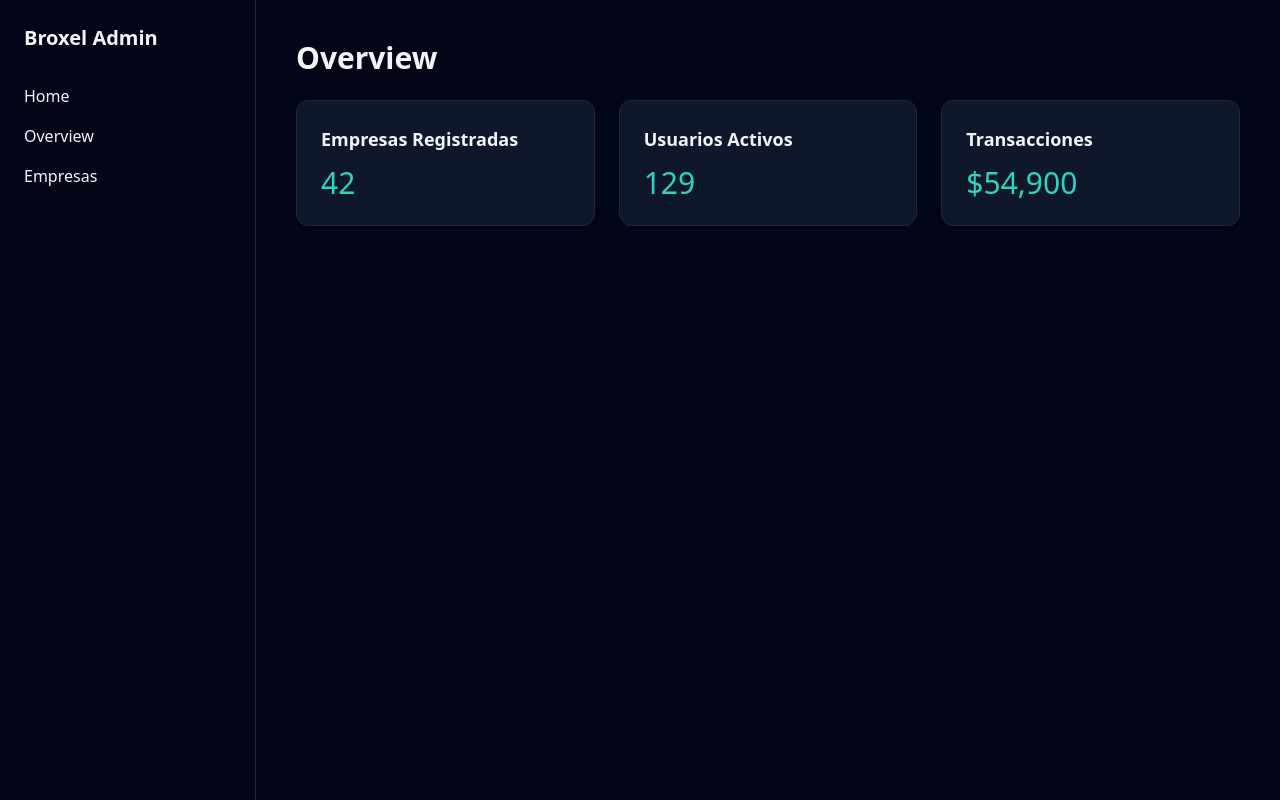
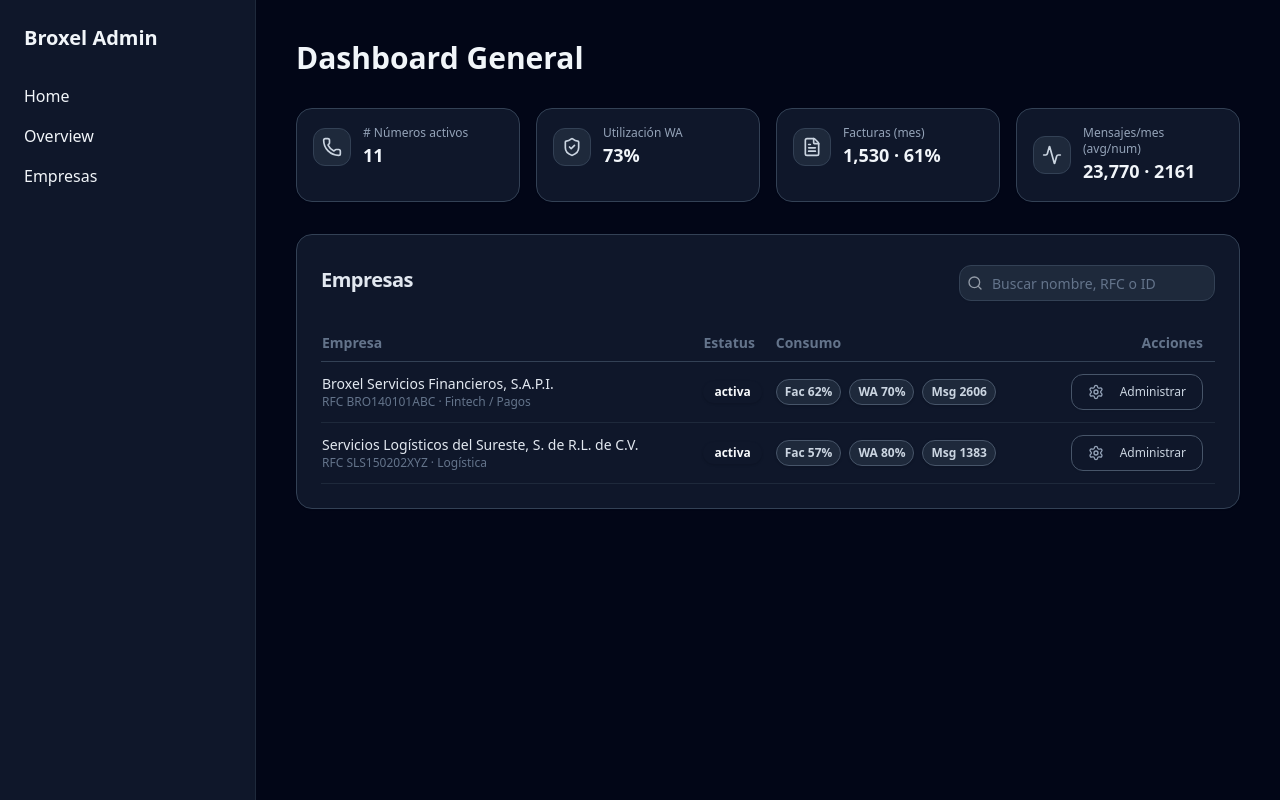
Before and after one commit to irvingleyva14/broxel-admin, a React (Vite) app: page /overview in a window 1280 px wide. Built offline with nearby package versions, Linux system fonts and the light colour scheme.

Commit message:
feat(overview): add dashboard KPIs, advanced companies table and full dark theme adjustments

```diff
--- a/src/App.tsx
+++ b/src/App.tsx
@@ -1,16 +1,16 @@
 import { Routes, Route } from "react-router-dom";
 import MainLayout from "./layouts/MainLayout";
 import Home from "./pages/Home";
-import Overview from "./pages/Overview";
 import CompaniesPage from "./features/companies/pages/CompaniesPage";
 import CompanyDetailPage from "./features/companies/pages/CompanyDetailPage";
+import OverviewPage from "./features/overview/pages/OverviewPage";
 
 function App() {
   return (
     <Routes>
       <Route element={<MainLayout />}>
         <Route path="/" element={<Home />} />
-        <Route path="/overview" element={<Overview />} />
+        <Route path="/overview" element={<OverviewPage />} />
         <Route path="/companies" element={<CompaniesPage />} />
         <Route path="/companies/:id" element={<CompanyDetailPage />} />
       </Route>
--- /dev/null
+++ b/src/features/overview/components/Kpi.tsx
@@ -0,0 +1,29 @@
+import { Card, CardContent } from "@/components/ui/card";
+
+export default function Kpi({
+  label,
+  value,
+  icon: Icon,
+}: {
+  label: string;
+  value: string | number;
+  icon: any;
+}) {
+  return (
+    <Card className="rounded-2xl shadow-sm bg-slate-900 border border-slate-700 text-slate-200">
+      <CardContent className="p-4 flex items-center gap-3">
+
+        {/* Icono con fondo oscuro */}
+        <div className="p-2 rounded-xl bg-slate-800 border border-slate-700">
+          <Icon className="h-5 w-5 text-slate-300" />
+        </div>
+
+        {/* Texto */}
+        <div>
+          <div className="text-xs text-slate-400">{label}</div>
+          <div className="text-lg font-semibold text-slate-100">{value}</div>
+        </div>
+      </CardContent>
+    </Card>
+  );
+}
--- /dev/null
+++ b/src/features/overview/components/OverviewCompaniesTable.tsx
@@ -0,0 +1,147 @@
+import { useMemo, useState } from "react";
+import { MOCK_COMPANIES } from "../../../mocks/companies";
+import { Badge } from "@/components/ui/badge";
+import { Search, Settings } from "lucide-react";
+import { Input } from "@/components/ui/input";
+import { Button } from "@/components/ui/button";
+import { Card, CardHeader, CardContent, CardTitle } from "@/components/ui/card";
+
+function pct(a: number, b: number) {
+  return Math.round((a / Math.max(1, b)) * 100);
+}
+
+export default function OverviewCompaniesTable() {
+  const [q, setQ] = useState("");
+
+  const filtered = useMemo(() => {
+    const term = q.toLowerCase();
+    return MOCK_COMPANIES.filter(
+      (c) =>
+        c.nombre.toLowerCase().includes(term) ||
+        c.rfc.toLowerCase().includes(term) ||
+        c.id.toLowerCase().includes(term)
+    );
+  }, [q]);
+
+  return (
+    <Card className="rounded-2xl shadow-sm bg-slate-900 border border-slate-700 text-slate-200">
+      <CardHeader className="flex flex-row items-center justify-between">
+        <CardTitle className="text-xl flex items-center gap-2">
+          <span>Empresas</span>
+        </CardTitle>
+
+        <div className="flex items-center gap-2">
+          <div className="relative">
+            <Search className="h-4 w-4 absolute left-2 top-2.5 opacity-60" />
+            <Input
+              value={q}
+              onChange={(e) => setQ(e.target.value)}
+              placeholder="Buscar nombre, RFC o ID"
+              className="pl-8 rounded-xl w-64 bg-slate-800 border-slate-700 text-slate-200"
+            />
+          </div>
+        </div>
+      </CardHeader>
+
+      <CardContent className="overflow-x-auto">
+        <table className="w-full text-sm">
+          <thead className="text-muted-foreground">
+            <tr className="text-left border-b border-slate-700">
+              <th className="py-2">Empresa</th>
+              <th>Estatus</th>
+              <th>Consumo</th>
+              <th className="text-right pr-3">Acciones</th>
+            </tr>
+          </thead>
+
+          <tbody>
+            {filtered.map((c) => {
+              const chips = (
+                <div className="flex flex-wrap gap-2">
+                  {/* Badges oscuros */}
+                  <Badge
+                    className="
+                      rounded-full px-2 py-1
+                      bg-slate-800 border border-slate-600
+                      text-slate-300
+                    "
+                  >
+                    Fac {pct(c.facturasMes, c.cuotaMensualFacturas)}%
+                  </Badge>
+
+                  <Badge
+                    className="
+                      rounded-full px-2 py-1
+                      bg-slate-800 border border-slate-600
+                      text-slate-300
+                    "
+                  >
+                    WA {pct(c.phoneSlotsUsed, c.phoneSlotsQuota)}%
+                  </Badge>
+
+                  <Badge
+                    className="
+                      rounded-full px-2 py-1
+                      bg-slate-800 border border-slate-600
+                      text-slate-300
+                    "
+                  >
+                    Msg{" "}
+                    {c.phoneSlotsUsed
+                      ? Math.round(c.mensajesMes / c.phoneSlotsUsed)
+                      : 0}
+                  </Badge>
+                </div>
+              );
+
+              return (
+                <tr
+                  key={c.id}
+                  className="border-b border-slate-800 hover:bg-slate-800/40 transition"
+                >
+                  <td className="py-3 max-w-[360px]">
+                    <div className="font-medium truncate">{c.nombre}</div>
+                    <div className="text-xs text-muted-foreground truncate">
+                      RFC {c.rfc} · {c.giro}
+                    </div>
+                  </td>
+
+                  <td>
+                    <Badge
+                      variant={
+                        c.status === "activa" ? "default" : "destructive"
+                      }
+                      className="rounded-full"
+                    >
+                      {c.status}
+                    </Badge>
+                  </td>
+
+                  <td>{chips}</td>
+
+                  <td className="text-right pr-3">
+                    <Button
+                      variant="outline"
+                      className="
+                        rounded-xl text-xs
+                        border-slate-600
+                        bg-slate-900
+                        text-slate-300
+                        hover:bg-slate-800
+                        hover:text-teal-300
+                      "
+                      onClick={() => console.log('TODO: Ir a admin', c.id)}
+                    >
+                      <Settings className="h-3 w-3 mr-2 text-slate-400" />
+                      Administrar
+                    </Button>
+                  </td>
+                </tr>
+              );
+            })}
+          </tbody>
+        </table>
+      </CardContent>
+    </Card>
+  );
+}
--- /dev/null
+++ b/src/features/overview/components/TopConsumption.tsx
@@ -0,0 +1,42 @@
+import Kpi from "./Kpi";
+import { Phone, ShieldCheck, FileText, Activity } from "lucide-react";
+import { MOCK_COMPANIES } from "../../../mocks/companies";
+
+const num = new Intl.NumberFormat("es-MX");
+
+export default function TopConsumption() {
+  const empresas = MOCK_COMPANIES;
+
+  const activos = empresas.reduce((a, c) => a + c.phoneSlotsUsed, 0);
+  const cupo = empresas.reduce((a, c) => a + c.phoneSlotsQuota, 0);
+  const waUtil = cupo ? Math.round((activos / cupo) * 100) : 0;
+
+  const facturasUsadas = empresas.reduce((a, c) => a + c.facturasMes, 0);
+  const facturasQuota = empresas.reduce(
+    (a, c) => a + c.cuotaMensualFacturas,
+    0
+  );
+  const factUtil = facturasQuota
+    ? Math.round((facturasUsadas / facturasQuota) * 100)
+    : 0;
+
+  const mensajes = empresas.reduce((a, c) => a + c.mensajesMes, 0);
+  const avgMsgPorNumero = activos ? Math.round(mensajes / activos) : 0;
+
+  return (
+    <div className="grid grid-cols-1 md:grid-cols-4 gap-4">
+      <Kpi label="# Números activos" value={String(activos)} icon={Phone} />
+      <Kpi label="Utilización WA" value={`${waUtil}%`} icon={ShieldCheck} />
+      <Kpi
+        label="Facturas (mes)"
+        value={`${num.format(facturasUsadas)} · ${factUtil}%`}
+        icon={FileText}
+      />
+      <Kpi
+        label="Mensajes/mes (avg/num)"
+        value={`${num.format(mensajes)} · ${avgMsgPorNumero}`}
+        icon={Activity}
+      />
+    </div>
+  );
+}
--- /dev/null
+++ b/src/features/overview/pages/OverviewPage.tsx
@@ -0,0 +1,16 @@
+import TopConsumption from "../components/TopConsumption";
+import OverviewCompaniesTable from "../components/OverviewCompaniesTable";
+
+export default function OverviewPage() {
+  return (
+    <div className="space-y-8 text-slate-200">
+      <h2 className="text-3xl font-bold mb-4 text-slate-100">
+        Dashboard General
+      </h2>
+
+      <TopConsumption />
+
+      <OverviewCompaniesTable />
+    </div>
+  );
+}
--- a/src/layouts/MainLayout.tsx
+++ b/src/layouts/MainLayout.tsx
@@ -5,7 +5,7 @@ export default function MainLayout() {
     <div className="min-h-screen flex bg-slate-950 text-slate-100">
 
       {/* Sidebar */}
-      <aside className="w-64 border-r border-slate-800 p-6">
+      <aside className="w-64 border-r border-slate-800 p-6 bg-slate-900">
         <h1 className="text-xl font-bold mb-8">Broxel Admin</h1>
 
         <nav className="space-y-4">
@@ -16,7 +16,7 @@ export default function MainLayout() {
       </aside>
 
       {/* Content */}
-      <main className="flex-1 p-10">
+      <main className="flex-1 p-10 bg-slate-950">
         <Outlet />
       </main>
     </div>
```
